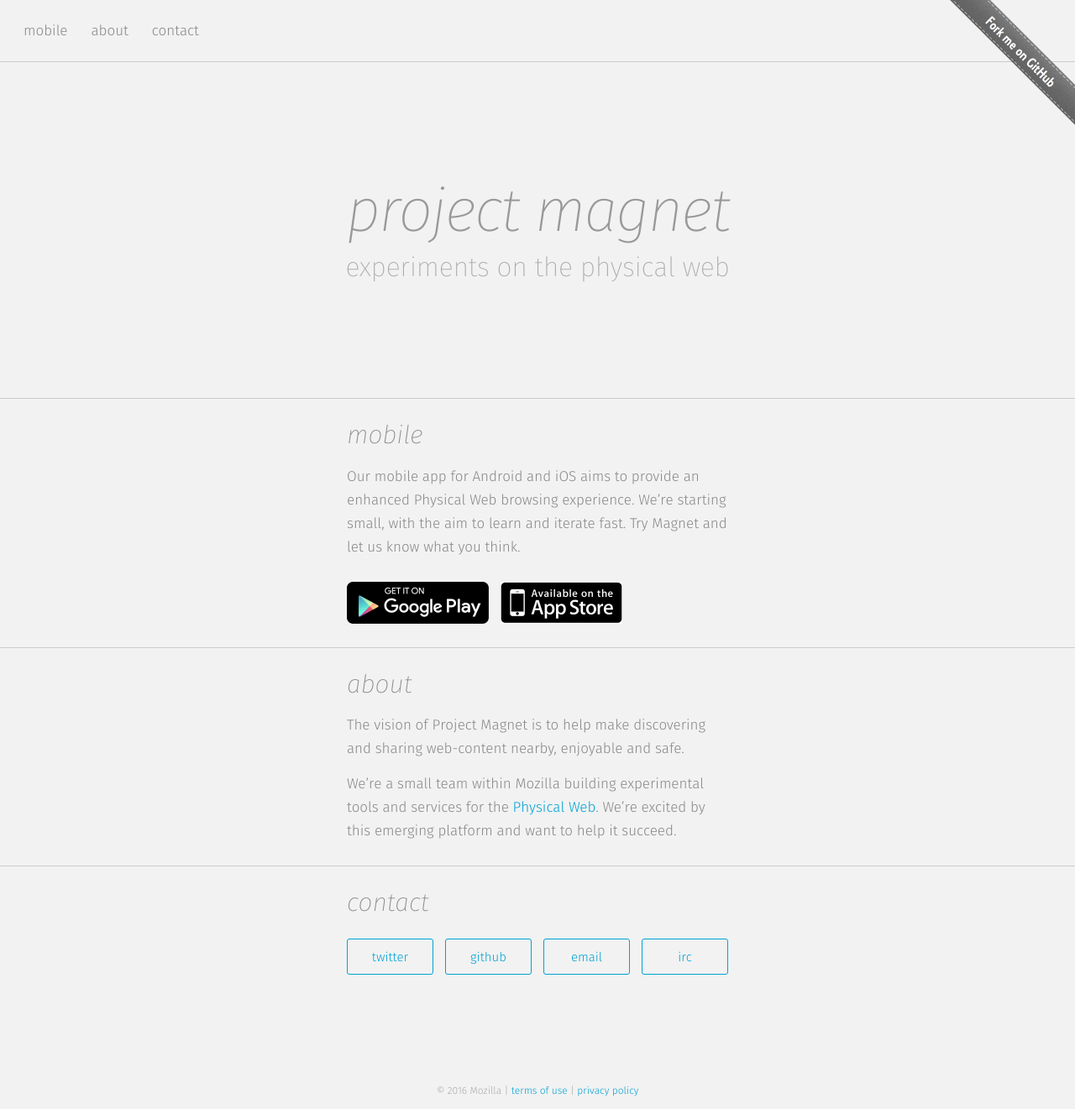
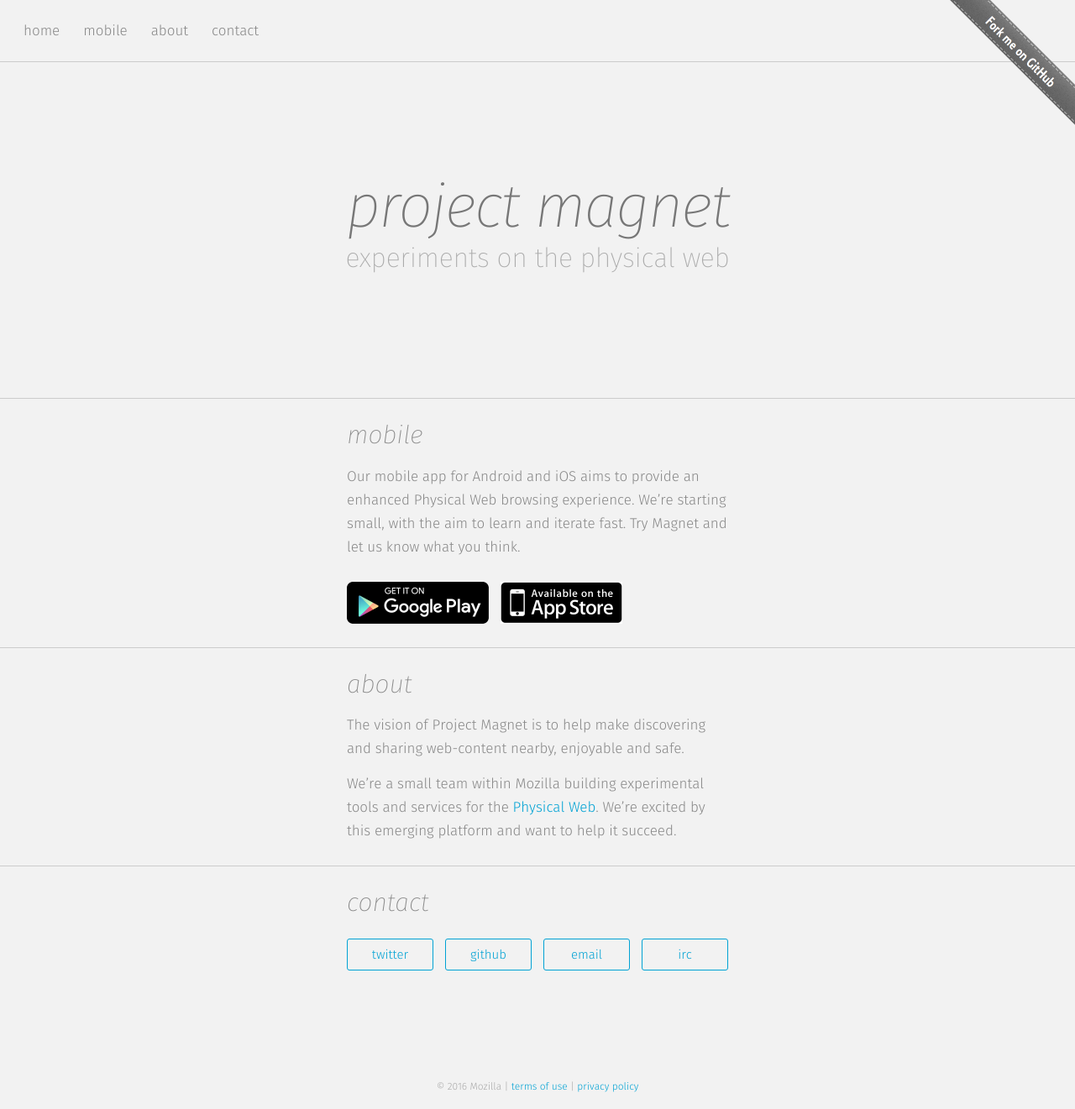
Before and after one commit to mozilla-magnet/magnet-site, a Jekyll site: the page built from index.html, in a window 1280 px wide. Shown: the whole page at 84% size. Built offline with Jekyll 4.4.1, drawn with Linux system fonts in a browser that asks for light colours.

Commit message:
Add home button

```diff
--- a/_layouts/default.html
+++ b/_layouts/default.html
@@ -10,6 +10,7 @@
   <body class="app">
     <header class="app-header border-bottom">
       <nav class="app-nav">
+        <li><a href="">home</a></li>
         <li><a href="#mobile-app">mobile</a></li>
         <li><a href="#about">about</a></li>
         <li><a href="#contact">contact</a></li>
--- a/css/main.scss
+++ b/css/main.scss
@@ -158,10 +158,10 @@
 .hero h1 {
   font-size: 72px;
   font-weight: 100;
-  margin: 0;
-  margin-top: -15px;
+  line-height: 1;
+  margin: -15px 0 9px;
   letter-spacing: -2px;
-  color: #999;
+  color: #777;
 }
 
 .hero p {
@@ -249,7 +249,7 @@
 
 .contact-buttons > li > a {
   display: block;
-  padding: $spacing-unit/3;
+  padding: $spacing-unit/4;
 }
 
 .contact-buttons > li:hover > a {
```
